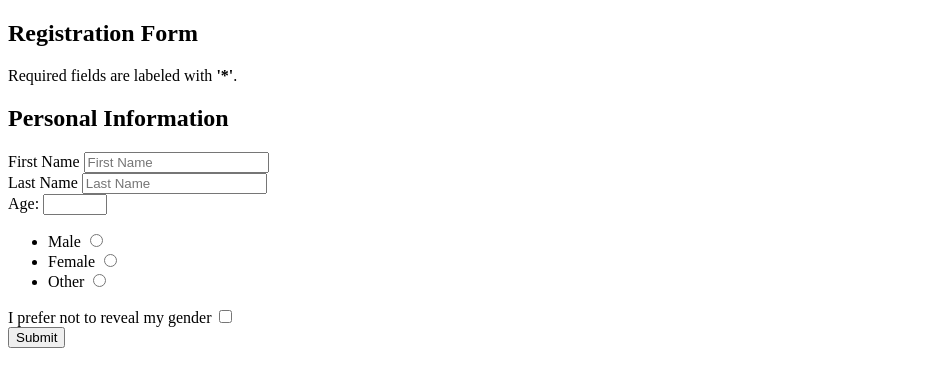
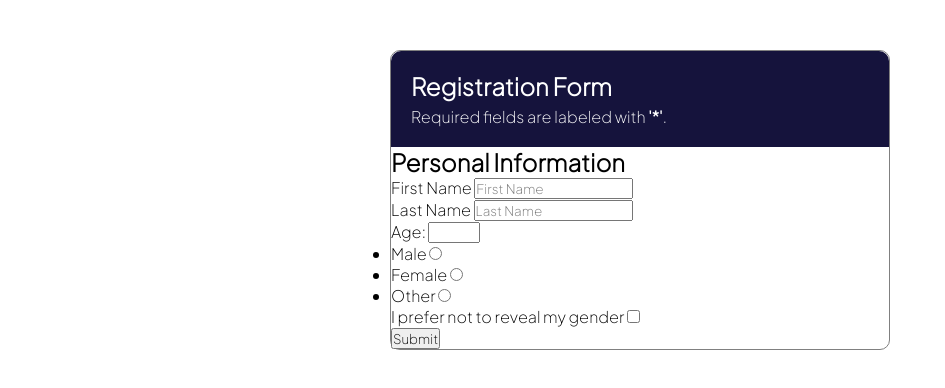
Before and after one commit to Mahdi-20Hs/Registration_Form, a plain HTML site: page index.html in a window 1280 px wide. Shown: the whole page, without its empty margins (0-945 px from the left). Drawn offline with Linux system fonts and the light colour scheme.

Commit message:
styled form header

```diff
--- a/styles.css
+++ b/styles.css
@@ -0,0 +1,24 @@
+@import url('https://fonts.googleapis.com/css2?family=Plus+Jakarta+Sans:wght@200&display=swap');
+*{
+  padding: 0%;
+  margin: 0%;
+  box-sizing: border-box;
+  font-family: 'Plus Jakarta Sans', sans-serif;
+}
+form{
+  width: 40%;
+  max-width: 500px;
+  border: 1px solid gray;
+  border-radius: 10px;
+  margin: 50px auto;
+}
+
+.formHeader{
+  background-color: #15133C;
+  border-radius: 10px 10px 0 0;
+  padding: 20px;
+  color: white;
+}
+.formHeader h1{
+  margin-bottom: 5px;
+}
```
Also changed, not shown: index.html (+1 -0 lines).
